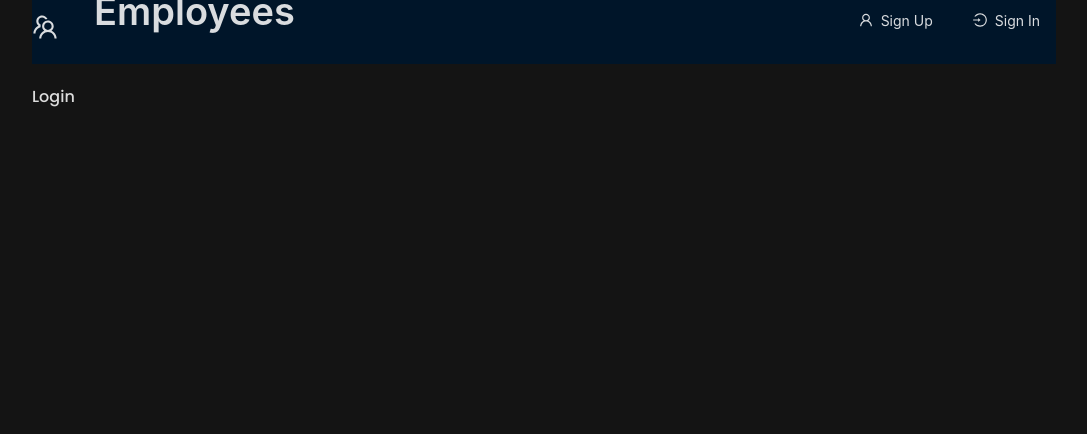
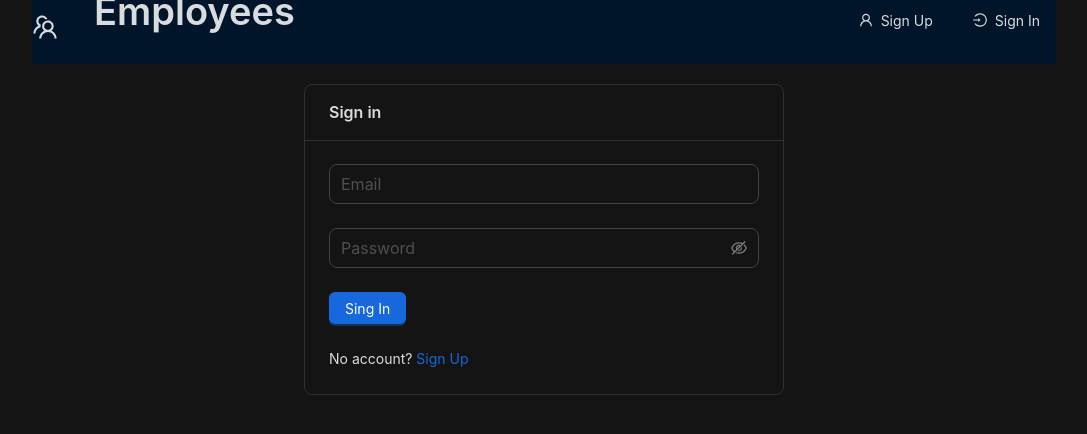
Before and after one commit to refvds/FullStackTS, a React (Vite) app in the folder client/: page /login in a window 1280 px wide. Shown: the top 434 px of the page, without its empty margins (96-1183 px from the left). Built offline with nearby package versions, Linux system fonts and the light colour scheme.

Commit message:
func-layout: add login page

```diff
--- /dev/null
+++ b/client/src/components/custom-input/index.tsx
@@ -0,0 +1,15 @@
+import { Form, Input } from 'antd';
+
+type TProps = {
+  name: string;
+  placeholder: string;
+  type?: string;
+};
+
+export const CustomInput: React.FC<TProps> = ({ name, placeholder, type = 'text' }) => {
+  return (
+    <Form.Item name={name} rules={[{ required: true, message: 'Required field' }]} shouldUpdate={true}>
+      <Input placeholder={placeholder} type={type} size='large' />
+    </Form.Item>
+  );
+};
--- /dev/null
+++ b/client/src/components/password-input/input.tsx
@@ -0,0 +1,44 @@
+import { Form, Input } from 'antd';
+import { NamePath } from 'antd/es/form/interface';
+
+type TProps = {
+  name: string;
+  placeholder: string;
+  dependencies?: NamePath[];
+};
+
+export const PasswordInput: React.FC<TProps> = ({ name, placeholder, dependencies }) => {
+  return (
+    <Form.Item
+      name={name}
+      dependencies={dependencies}
+      hasFeedback
+      rules={[
+        {
+          required: true,
+          message: 'Required field',
+        },
+        ({ getFieldValue }) => ({
+          validator(_, value: string) {
+            if (!value) {
+              return Promise.resolve();
+            }
+            if (name === 'confirmPassword') {
+              if (!value || getFieldValue('password') === value) {
+                return Promise.resolve();
+              }
+              return Promise.reject(new Error('Passwords must match'));
+            } else {
+              if (value.length < 5) {
+                return Promise.reject(new Error('The password must be longer than 5 symbols'));
+              }
+              return Promise.resolve();
+            }
+          },
+        }),
+      ]}
+    >
+      <Input.Password placeholder={placeholder} size='large' />
+    </Form.Item>
+  );
+};
--- a/client/src/pages/login/index.tsx
+++ b/client/src/pages/login/index.tsx
@@ -1,10 +1,31 @@
-import React from 'react';
+import { Row, Card, Form, Space, Typography } from 'antd';
+import { Link } from 'react-router-dom';
+
 import { Layout } from '../../components/layout';
+import { CustomInput } from '../../components/custom-input';
+import { PasswordInput } from '../../components/password-input/input';
+import { CustomButton } from '../../components/custom-button';
+import { Paths } from '../../paths';
 
 export const Login: React.FC = () => {
   return (
     <Layout>
-      <div>Login</div>
+      <Row align='middle' justify='center'>
+        <Card style={{ width: '30rem' }} title='Sign in'>
+          <Form onFinish={() => null}>
+            <CustomInput type='email' name='email' placeholder='Email' />
+            <PasswordInput name='password' placeholder='Password' />
+            <CustomButton type='primary' htmlType='submit'>
+              Sing In
+            </CustomButton>
+          </Form>
+          <Space direction='vertical' size='large'>
+            <Typography.Text>
+              No account? <Link to={Paths.register}>Sign Up</Link>
+            </Typography.Text>
+          </Space>
+        </Card>
+      </Row>
     </Layout>
   );
 };
```
